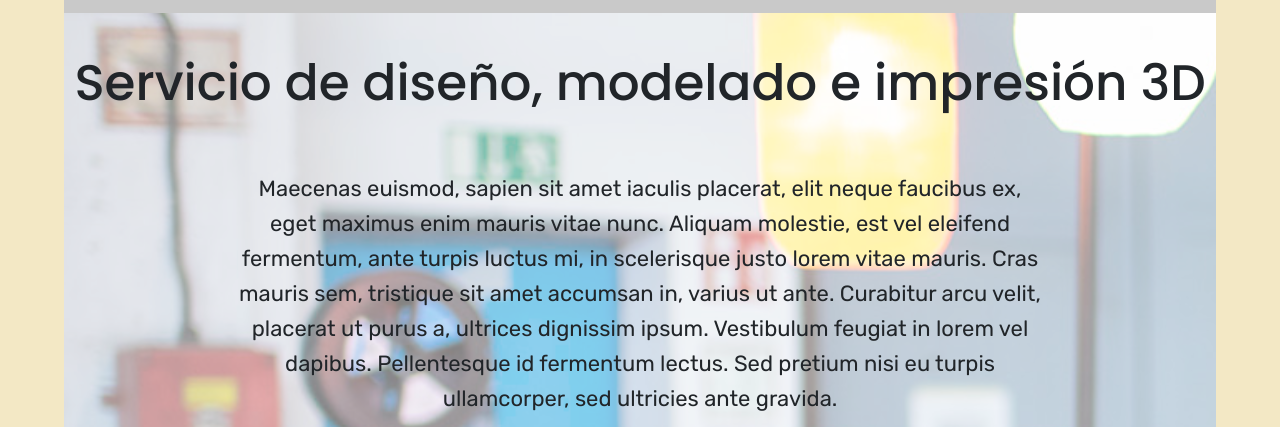
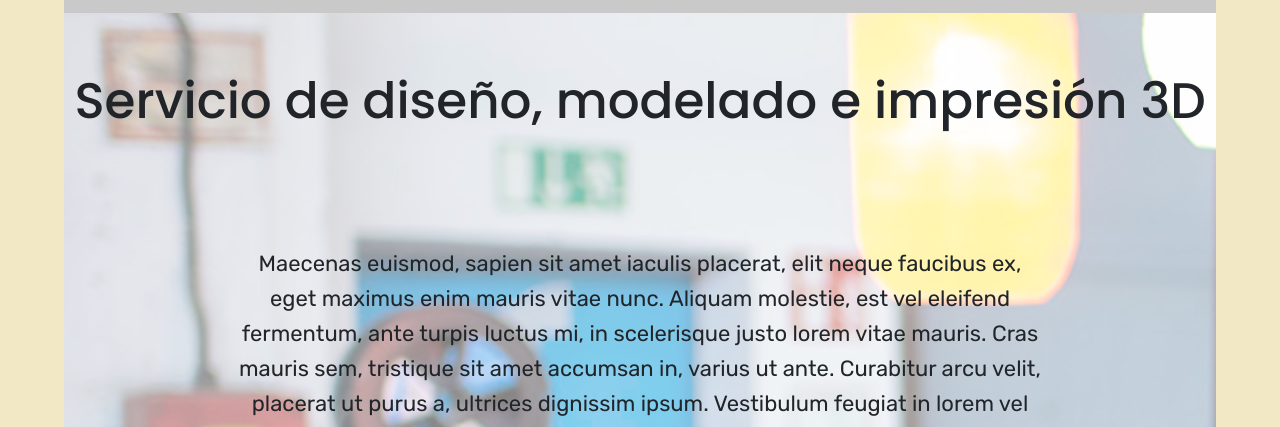
Before and after one commit to AlexisCerullo/terceraEntrega-Coderhouse, a plain HTML site: page index.html in a window 1280 px wide. Shown: the part 353-780 px from the top of the page. Drawn offline with nearby package versions, Linux system fonts and the light colour scheme.

Commit message:
Se cambiaron los titulos de las páginas para que se mantenga el estilo

```diff
--- a/index.html
+++ b/index.html
@@ -58,7 +58,7 @@
         </header>
         <main>
             <section class="contenido">
-                <h1>Servicio de diseño, modelado e impresión 3D</h1>
+                <h1 class="subtitulo">Servicio de diseño, modelado e impresión 3D</h1>
                 <p> Maecenas euismod, sapien sit amet iaculis placerat, elit neque faucibus ex, eget maximus enim mauris
                     vitae nunc. Aliquam molestie, est vel eleifend fermentum, ante turpis luctus mi, in scelerisque
                     justo
--- a/styles/styles.css
+++ b/styles/styles.css
@@ -173,20 +173,10 @@ nav ul a li {
     flex-direction: column;
 }
 
-.subtitulo {
+.subtitulo, .contenido p  {
     text-align: center;
-    font-size: 35px;
+    font-size: 50px;
     margin-top: 5%;
-}
-
-.contenido h1,
-.contenido p {
-    text-align: center;
-}
-
-.contenido h1 {
-    font-size: 50px;
-    padding-top: 40px;
 }
 
 .contenido p {
```
